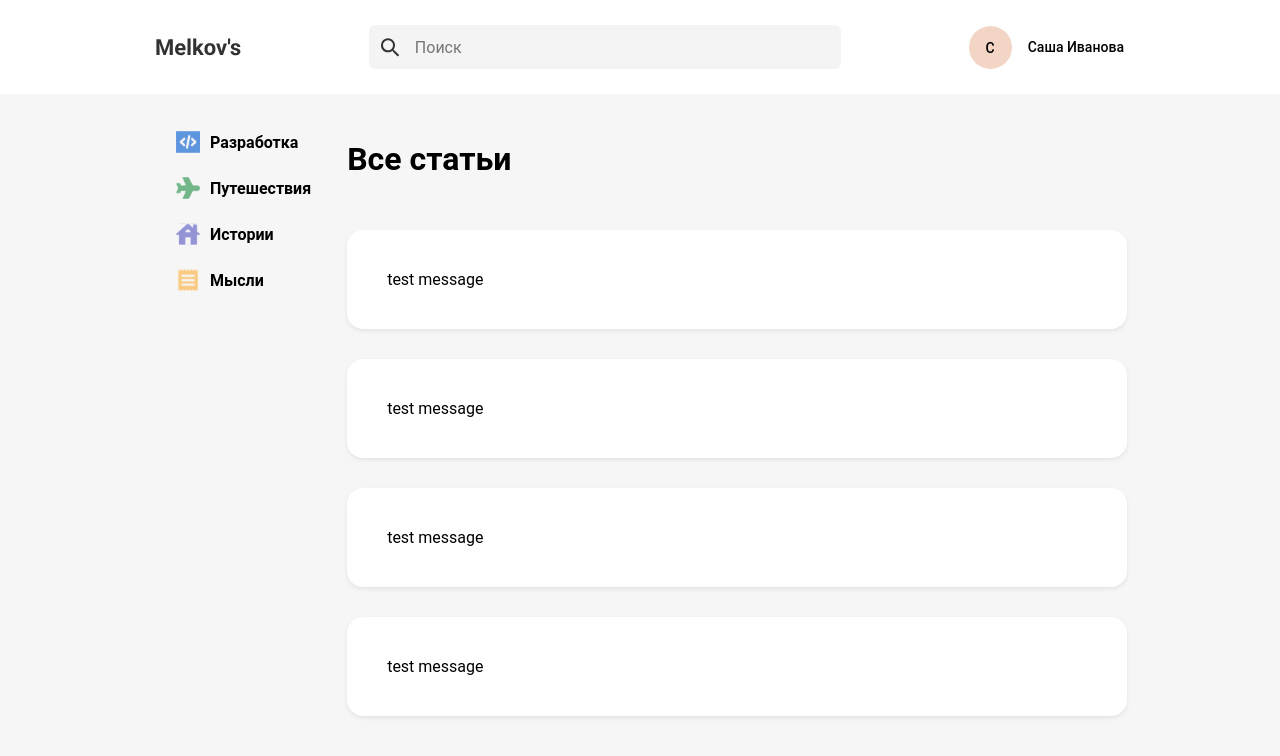
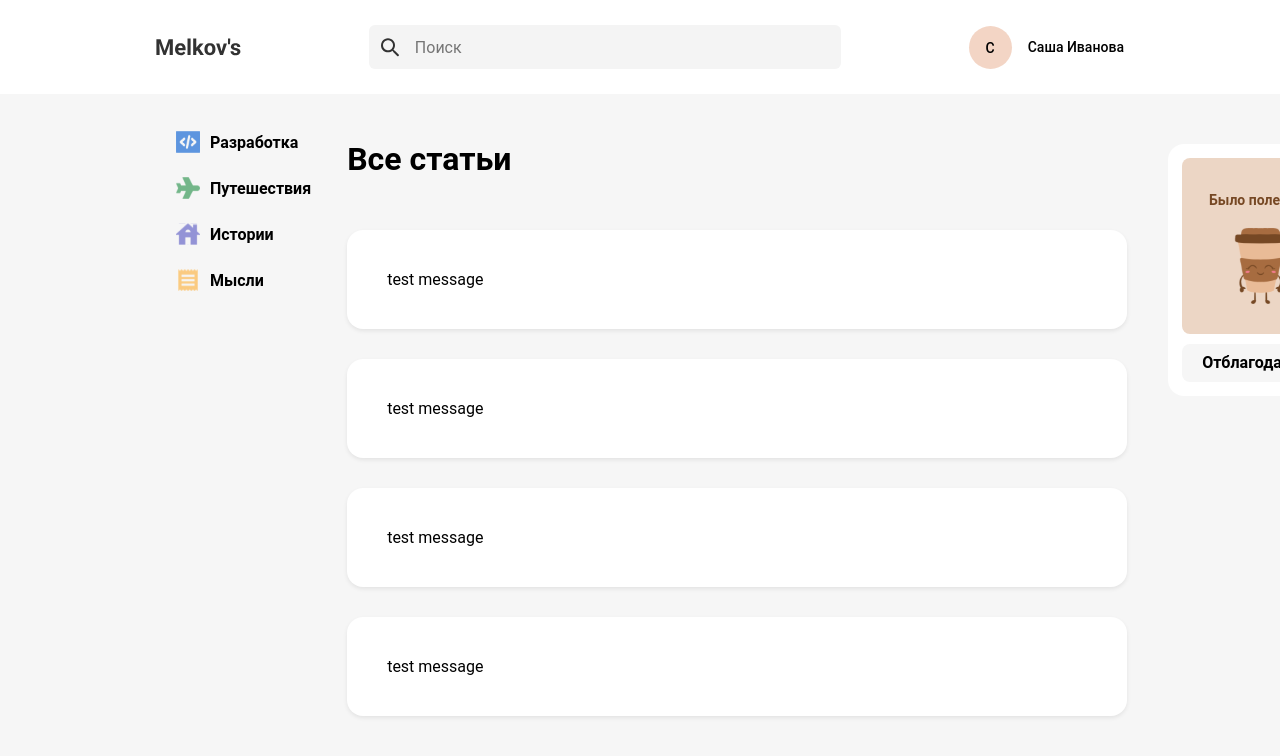
Before and after one commit to Beam-K/Dimin-s_blog, a React (Create React App) app: page / in a window 1280 px wide. Shown: the top 756 px of the page. Built offline with nearby package versions, Linux system fonts and the light colour scheme.

Commit message:
implementation of the donation block v.2

```diff
--- a/src/App.tsx
+++ b/src/App.tsx
@@ -8,6 +8,8 @@ import {CategoryProvider} from "./context/CategoryContext";
 import Page404 from "./components/errorsPage/404/page404";
 import Page500 from "./components/errorsPage/500/page500";
 
+import Donation from "./components/ui/donation/donation";
+
 
 function App() {
     return (<Router>
@@ -15,22 +17,25 @@ function App() {
 
                 <div className={styles.App}>
                     <Routes>
-                        {/* Главная страница */}
+
                         <Route path="/" element={
                             <>
                                 <Header/>
                                 <Main/>
                             </>
                         }/>
+                        <Route path="don" element={<Donation/>}/>
 
-                        {/* Страница 404 */}
+
                         <Route path="/404" element={<Page404/>}/>
 
-                        {/* Страница 500 */}
+
                         <Route path="/500" element={<Page500/>}/>
 
-                        {/* Любой другой путь ведет на 404 */}
+
                         <Route path="*" element={<Page404/>}/>
+
+
                     </Routes>
                 </div>
 
--- a/src/components/layout/Main/main.tsx
+++ b/src/components/layout/Main/main.tsx
@@ -2,13 +2,14 @@ import React from 'react';
 import styles from './main.module.css';
 import Sidebar from "./sidebar/sidebar";
 import BlockOfNotes from "./blockOfNotes/blockOfNotes";
+import Donation from "../../ui/donation/donation";
 
 function Main() {
     return (
         <div className={styles.main}>
             <Sidebar/>
             <BlockOfNotes/>
-
+            <Donation/>
         </div>
     );
 }
--- /dev/null
+++ b/src/components/ui/donation/donation.module.css
@@ -0,0 +1,43 @@
+.feedbackDonation {
+    background-color: white;
+    padding: 14px;
+    margin: 25px;
+
+    height: fit-content;
+
+    border-radius: 16px;
+}
+
+.donationMain {
+    background-color: #ECD6C5;
+    border-radius: 8px;
+
+    padding: 20px 15px;
+
+
+}
+
+.donationText {
+    color: #764824;
+    font-weight: bold;
+    text-align: center;
+    font-size: 14px;
+}
+
+
+.donationButton {
+    background-color: #F6F6F6;
+    border-radius: 8px;
+
+    margin-top: 10px;
+    padding: 4px 20px;
+
+    font-size: 16px;
+    line-height: 30px;
+    font-weight: 600;
+
+}
+
+.donationButton:hover {
+    background-color: #EAEAEA;
+}
--- a/src/components/ui/donation/donation.tsx
+++ b/src/components/ui/donation/donation.tsx
@@ -1,17 +1,18 @@
 import React from 'react';
 import styles from './donation.module.css';
+
 import cup from "../../../assets/images/cupOfCoffee.svg"
 
 function donation() {
     return (
-        <div className={styles.donation}>
-            <div>
-                <img src={cup} alt={"Donation"} className={styles.cup}/>
+        <div className={styles.feedbackDonation}>
+            <div className={styles.donationMain}>
+                <p className={styles.donationText}> Было полезно?</p>
+                <img src={cup} alt={"Donation"} className={styles.donationImage}/>
             </div>
-            <div className={styles.butDonation}>
+            <div className={styles.donationButton}>
                 Отблагодарить
             </div>
-
         </div>
     );
 }
```
